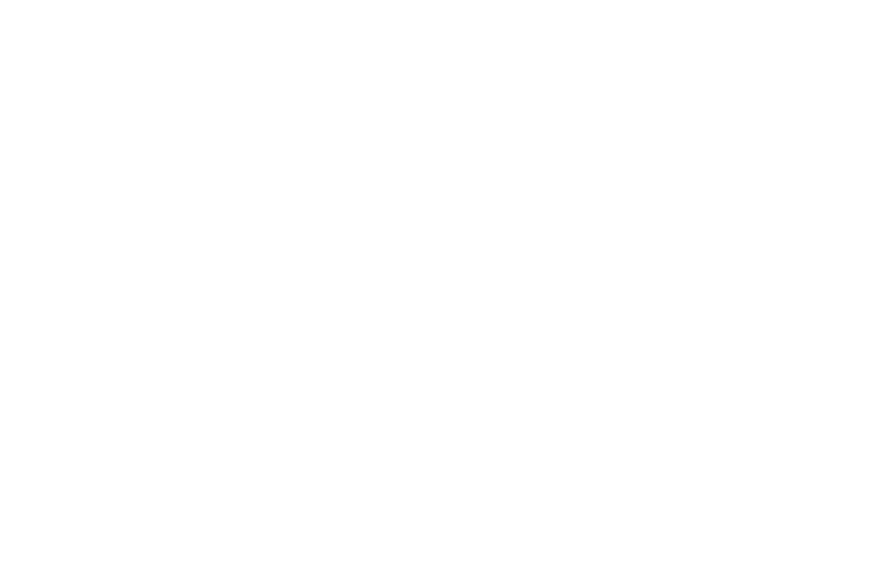
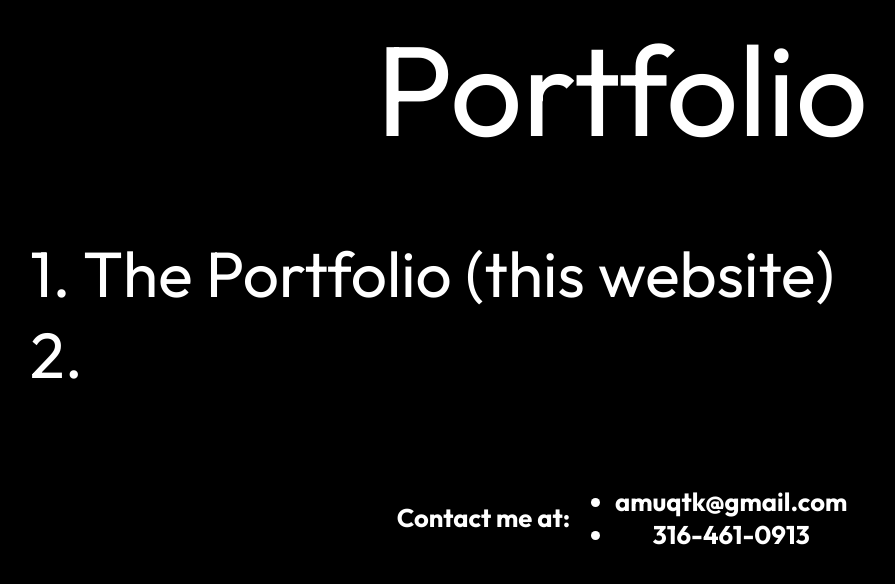
Before and after one commit to Planta703/Portfolio, a plain HTML site: page index.html in a window 1280 px wide. Shown: the whole page, without its empty margins (18-913 px from the left). Drawn offline with Linux system fonts and the light colour scheme.

Commit message:
revert background

```diff
--- a/index.html
+++ b/index.html
@@ -1,3 +1,4 @@
+<title>Abdul Khan's Portfolio</title>
 <head>
     <link rel="preconnect" href="https://fonts.googleapis.com">
     <link rel="preconnect" href="https://fonts.gstatic.com" crossorigin>
--- a/style.css
+++ b/style.css
@@ -1,10 +1,5 @@
 :root {
-    body{
-        background-image: url('"C:/Users/720586/OneDrive - Wichita Public Schools/Documents/GitHub/portfolio/Media/black-wavy-background.jpg"');
-        background-attachment:fixed;
-        background-repeat: no-repeat;
-        background-size: cover;
-    }
+    background-color: black;
     font-family: "Outfit", sans-serif;
     img {
         max-width: 99%;
```
